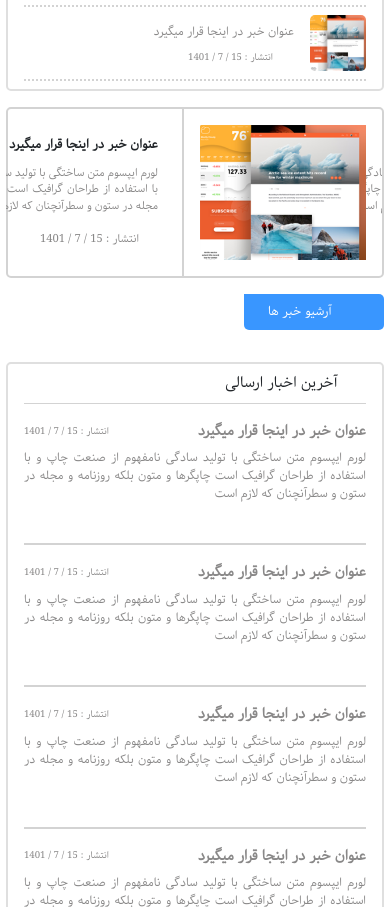
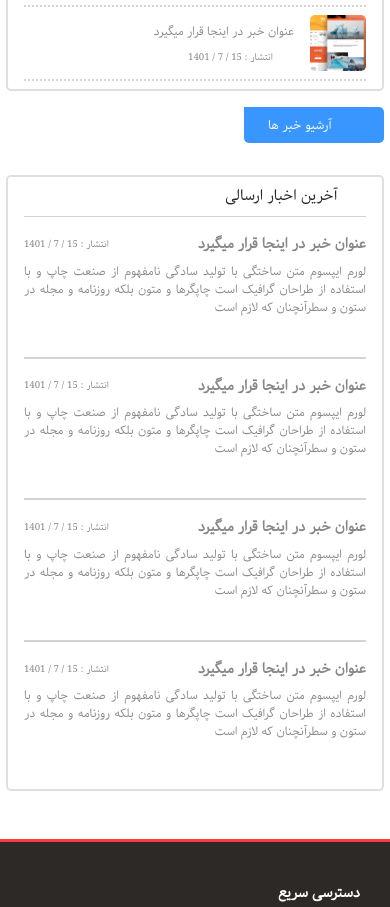
Before and after one commit to MehdiIlkhaniNasab/News-Site-With-Bootstrap-5, a plain HTML site: page index.html in a window 390 px wide. Shown: the part 816-1723 px from the top of the page. Drawn offline with Linux system fonts and the light colour scheme; files whose address does not match are found by name.

Commit message:
d-none top news form small size

```diff
--- a/index.html
+++ b/index.html
@@ -208,9 +208,9 @@
             </aside>
 
             <!-- Last News -->
-            <div class="col-md-12 col-sm-12 col-lg-8 ">
+            <div class="col-md-12 col-sm-12 col-lg-8  ">
 
-              <div class="top-news swiper mySwiper">
+              <div class="top-news swiper mySwiper d-none d-sm-block">
                 <div class=" swiper-wrapper">
                   <div class="top-news-slider swiper-slide">
                     <img src="images/thumb.png" alt="">
```
